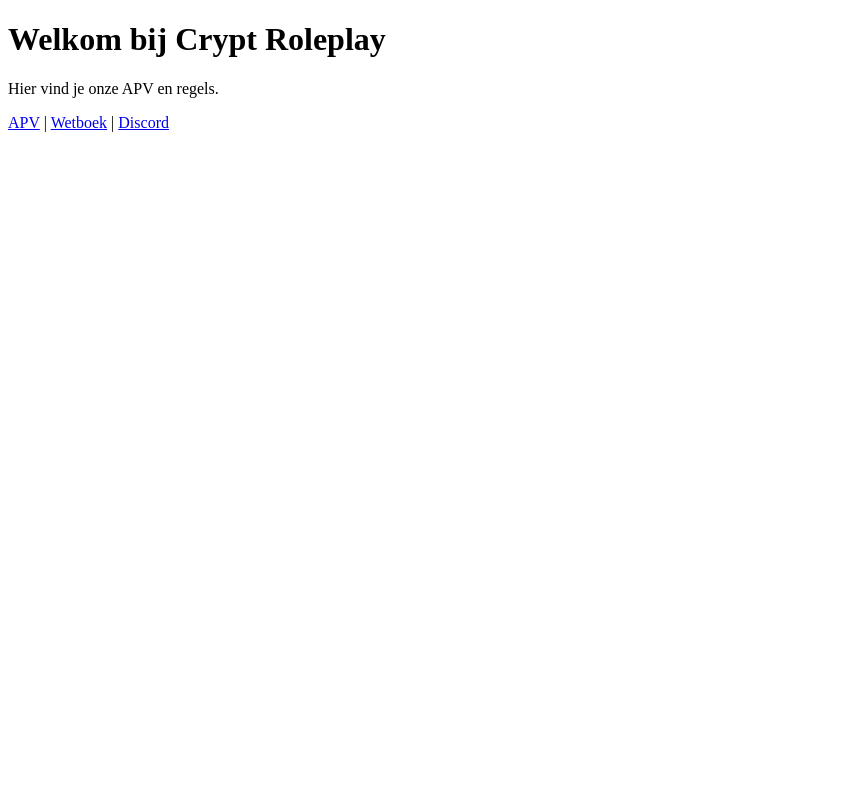
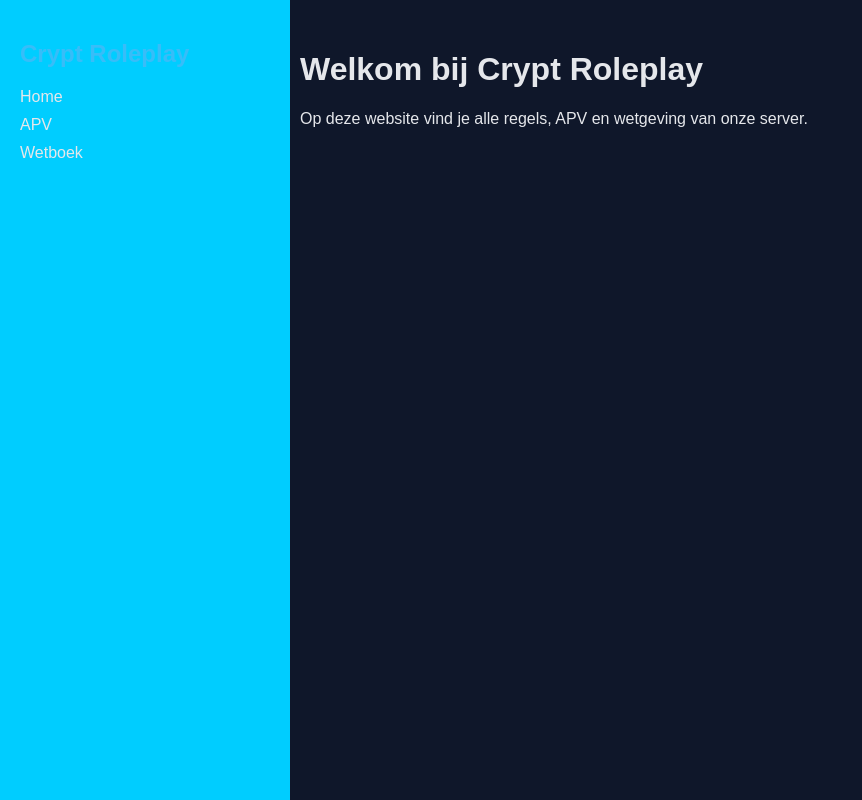
Before and after one commit to boraburger06-ai/CryptRoleplay.github.iosqdwqerq, a plain HTML site: page index.html in a window 1280 px wide. Shown: the whole page, without its empty margins (0-862 px from the left). Drawn offline with Linux system fonts and the light colour scheme.

Commit message:
Update index.html

```diff
--- a/index.html
+++ b/index.html
@@ -3,15 +3,21 @@
 <head>
   <meta charset="UTF-8">
   <title>Crypt Roleplay</title>
+  <link rel="stylesheet" href="style.css">
 </head>
 <body>
+
+<div class="sidebar">
+  <h2>Crypt Roleplay</h2>
+  <a href="index.html">Home</a>
+  <a href="apv.html">APV</a>
+  <a href="wetboek.html">Wetboek</a>
+</div>
+
+<div class="content">
   <h1>Welkom bij Crypt Roleplay</h1>
-  <p>Hier vind je onze APV en regels.</p>
+  <p>Op deze website vind je alle regels, APV en wetgeving van onze server.</p>
+</div>
 
-  <nav>
-    <a href="apv.html">APV</a> |
-    <a href="wetboek.html">Wetboek</a> |
-    <a href="discord.html">Discord</a>
-  </nav>
 </body>
 </html>
```
